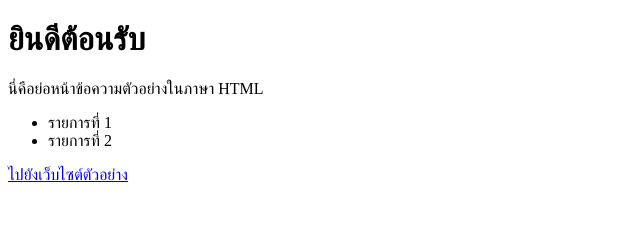
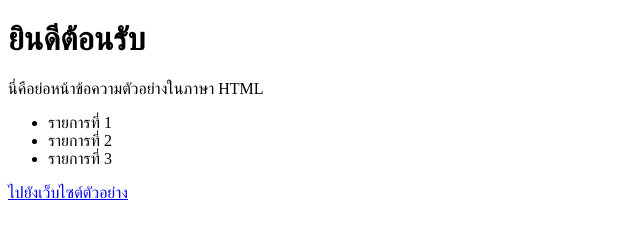
Before and after one commit to love18062563-ship-it/myapp, a plain HTML site: page index.html in a window 1280 px wide. Shown: the whole page, without its empty margins (0-640 px from the left). Drawn offline with Linux system fonts and the light colour scheme.

Commit message:
Update index.html

```diff
--- a/index.html
+++ b/index.html
@@ -11,6 +11,7 @@
   <ul>
     <li>รายการที่ 1</li>
     <li>รายการที่ 2</li>
+    <li>รายการที่ 3</li>
   </ul>
 
   <a href="https://example.com" target="_blank">ไปยังเว็บไซต์ตัวอย่าง</a>
```
